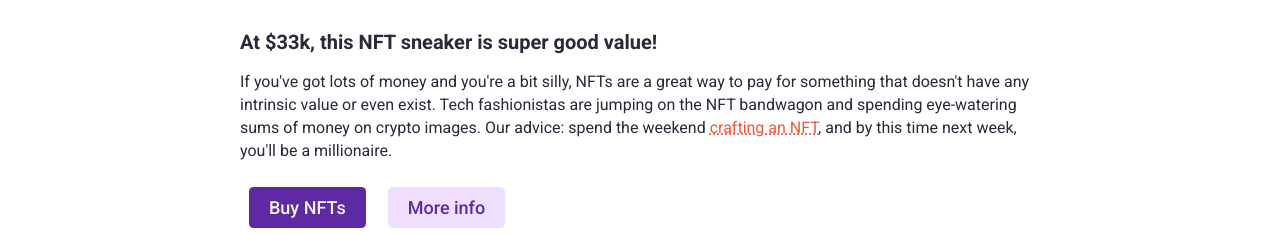
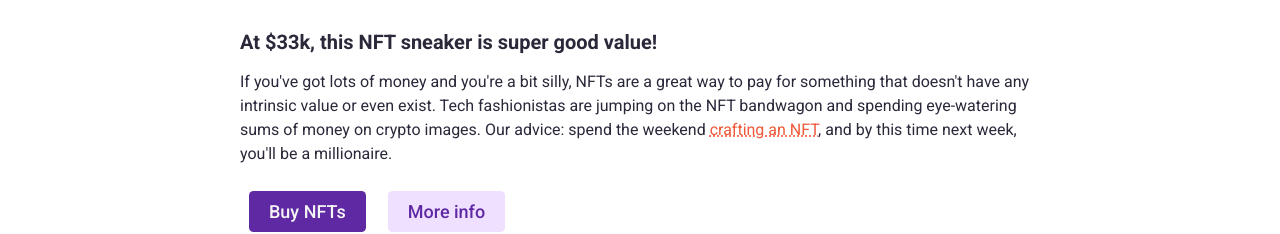
Before and after one commit to yMeeraki/NFT-site, a website built with Vite: page index.html in a window 1280 px wide. Shown: the part 681-915 px from the top of the page. Built offline with nearby package versions, Linux system fonts and the light colour scheme.

Commit message:
fix: update paragraph line-height to use rem for consistency

```diff
--- a/index.css
+++ b/index.css
@@ -27,7 +27,7 @@ h3 {
 }
 
 p {
-  line-height: 23px;
+  line-height: 1.5rem;
 }
 
 .subheading {
```
